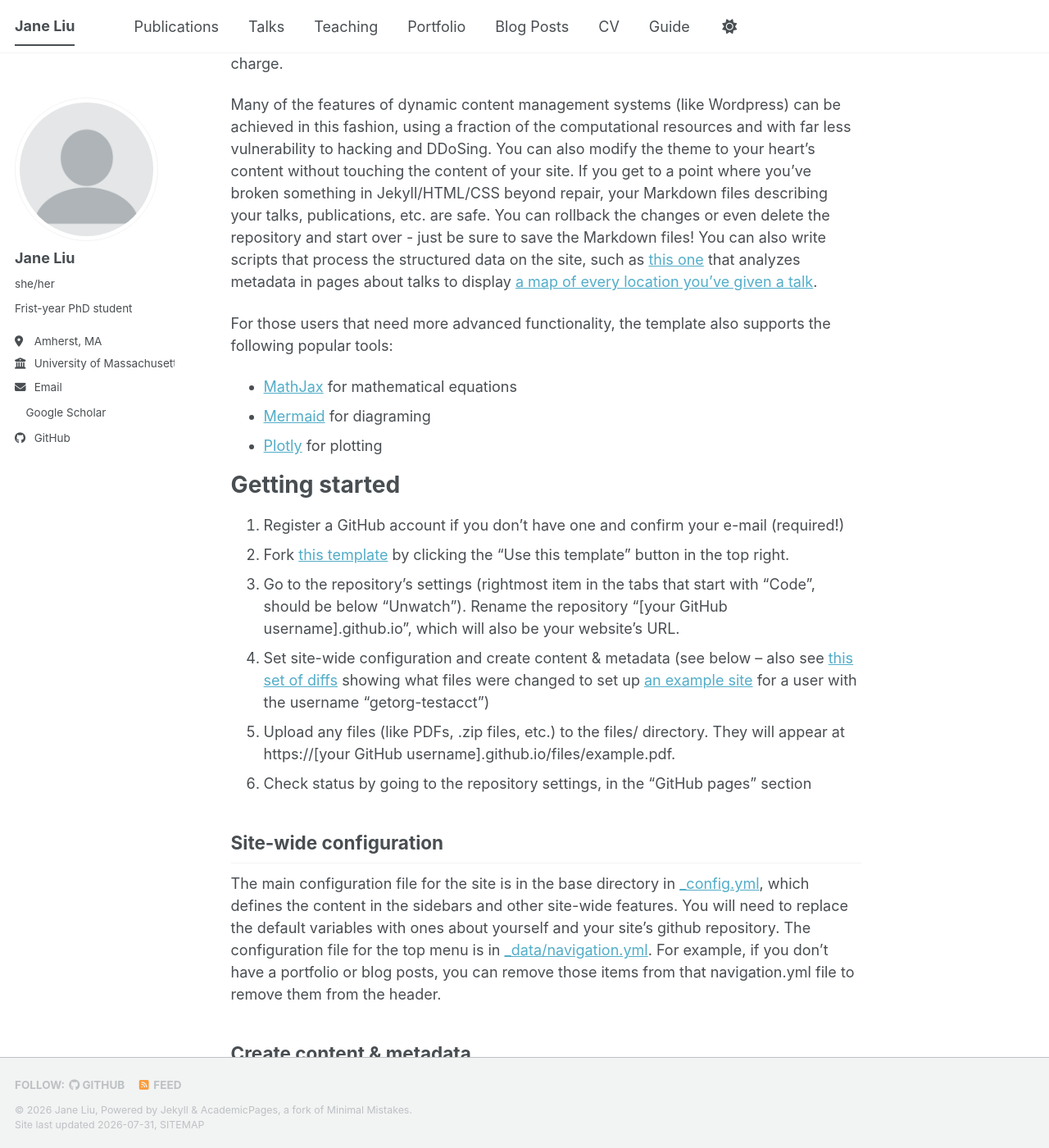
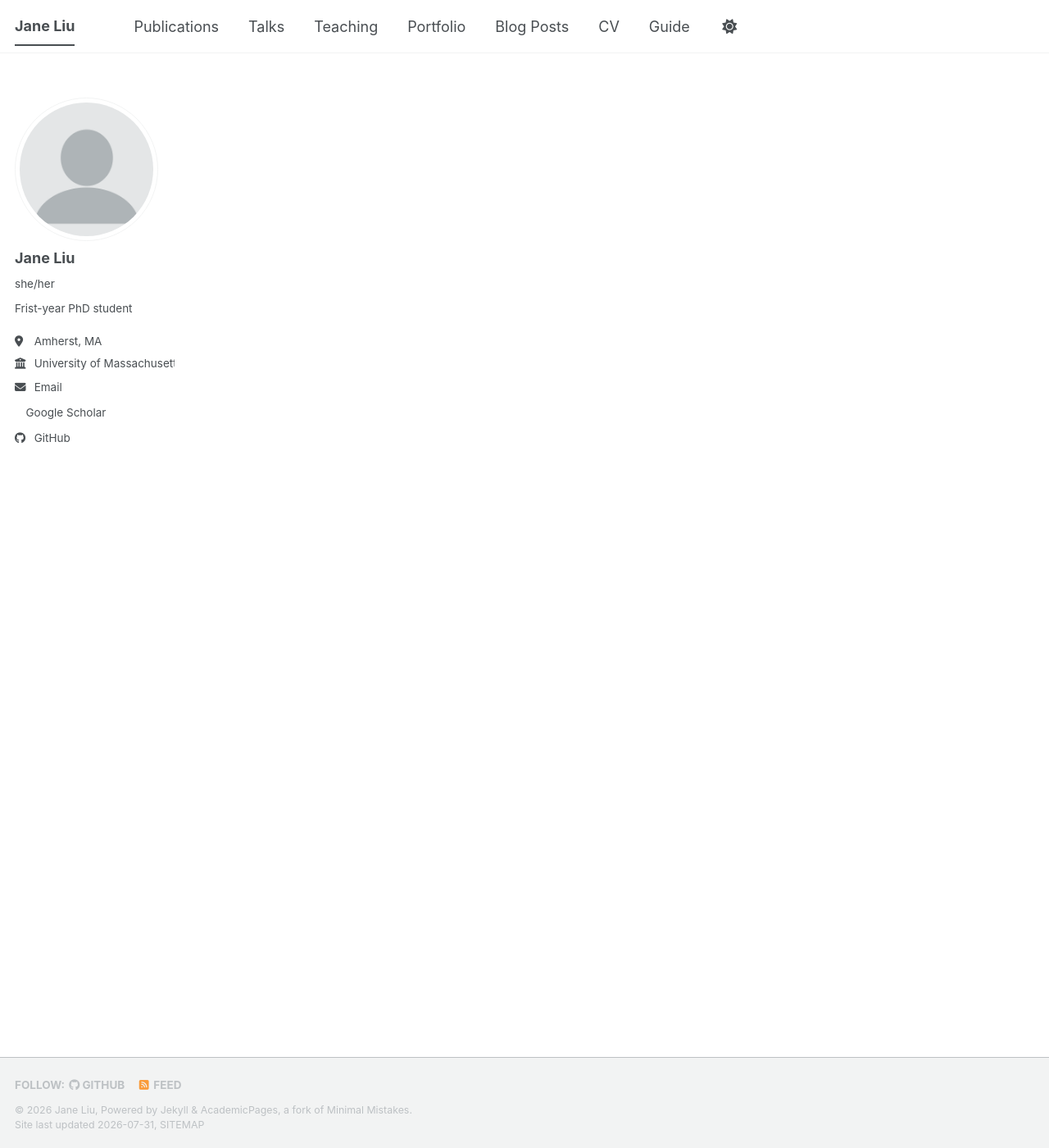
Before and after one commit to yuejaneliu/yuejaneliu.github.io, a Jekyll site: the page built from _pages/about.md, in a window 1280 px wide and 1400 px high, scrolled down 661 px. Shown: the whole window at 82% size. Built offline with Jekyll 4.4.1, drawn with Linux system fonts in a browser that asks for light colours; a style sheet for code colours, icons or effects is not loaded; some of the changed text lies outside the part shown.

Commit message:
test run on about page

```diff
--- a/Gemfile
+++ b/Gemfile
@@ -11,3 +11,5 @@ end
 
 gem 'github-pages'
 gem 'connection_pool', '2.5.0'
+
+gem "tzinfo-data", "~> 1.2026"
--- a/_pages/about.md
+++ b/_pages/about.md
@@ -1,13 +1,13 @@
 ---
 permalink: /
-title: "Academic Pages is a ready-to-fork GitHub Pages template for academic personal websites"
+title: "Welcome to Jane Liu's Personal Website!"
 author_profile: true
 redirect_from:
   - /about/
   - /about.html
 ---
 
-This is the front page of a website that is powered by the [Academic Pages template](https://github.com/academicpages/academicpages.github.io) and hosted on GitHub pages. [GitHub pages](https://pages.github.com) is a free service in which websites are built and hosted from code and data stored in a GitHub repository, automatically updating when a new commit is made to the repository. This template was forked from the [Minimal Mistakes Jekyll Theme](https://mmistakes.github.io/minimal-mistakes/) created by Michael Rose, and then extended to support the kinds of content that academics have: publications, talks, teaching, a portfolio, blog posts, and a dynamically-generated CV. Incidentally, these same features make it a great template for anyone that needs to show off a professional template!
+<!-- This is the front page of a website that is powered by the [Academic Pages template](https://github.com/academicpages/academicpages.github.io) and hosted on GitHub pages. [GitHub pages](https://pages.github.com) is a free service in which websites are built and hosted from code and data stored in a GitHub repository, automatically updating when a new commit is made to the repository. This template was forked from the [Minimal Mistakes Jekyll Theme](https://mmistakes.github.io/minimal-mistakes/) created by Michael Rose, and then extended to support the kinds of content that academics have: publications, talks, teaching, a portfolio, blog posts, and a dynamically-generated CV. Incidentally, these same features make it a great template for anyone that needs to show off a professional template!
 
  You can fork [this template](https://github.com/academicpages/academicpages.github.io) right now, modify the configuration and Markdown files, add your own PDFs and other content, and have your own site for free, with no ads!
 
@@ -53,4 +53,4 @@ Example: editing a Markdown file for a talk
 
 For more info
 ------
-More info about configuring Academic Pages can be found in [the guide](https://academicpages.github.io/markdown/), the [growing wiki](https://github.com/academicpages/academicpages.github.io/wiki), and you can always [ask a question on GitHub](https://github.com/academicpages/academicpages.github.io/discussions). The [guides for the Minimal Mistakes theme](https://mmistakes.github.io/minimal-mistakes/docs/configuration/) (which this theme was forked from) might also be helpful.
+More info about configuring Academic Pages can be found in [the guide](https://academicpages.github.io/markdown/), the [growing wiki](https://github.com/academicpages/academicpages.github.io/wiki), and you can always [ask a question on GitHub](https://github.com/academicpages/academicpages.github.io/discussions). The [guides for the Minimal Mistakes theme](https://mmistakes.github.io/minimal-mistakes/docs/configuration/) (which this theme was forked from) might also be helpful. -->
```
